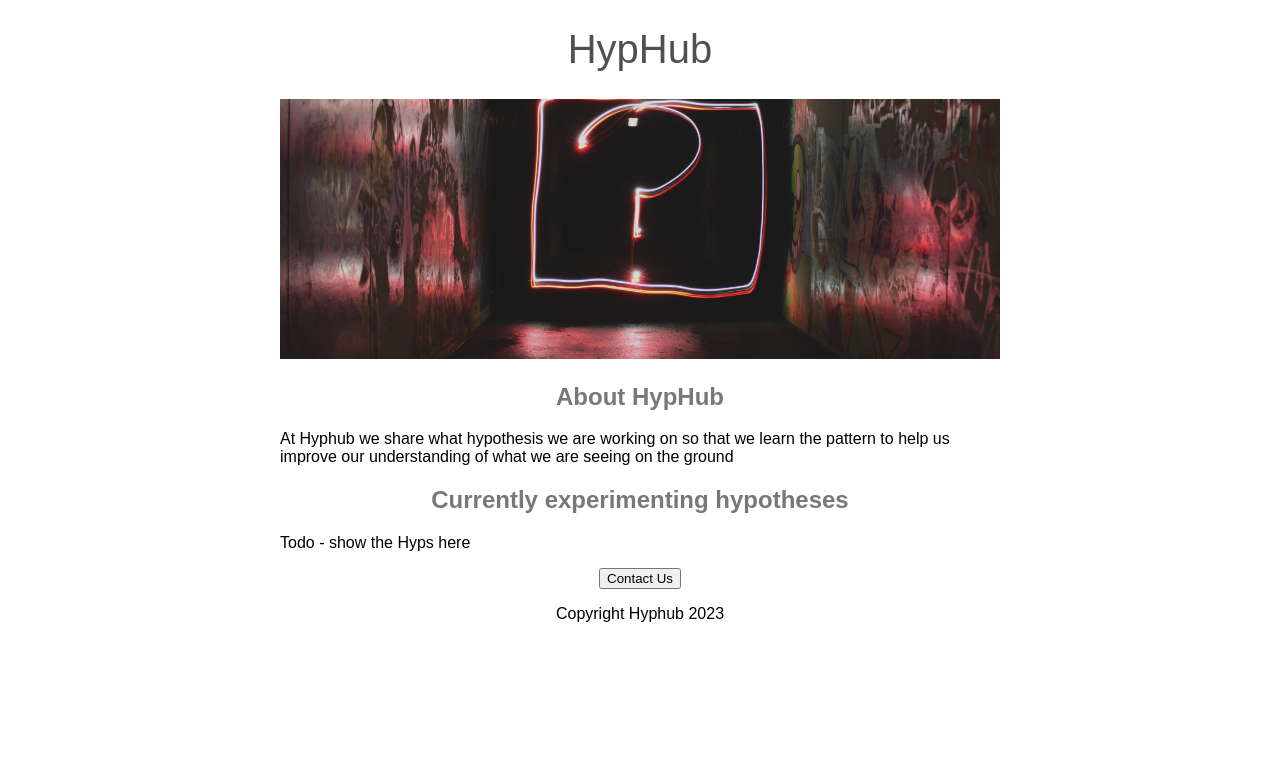
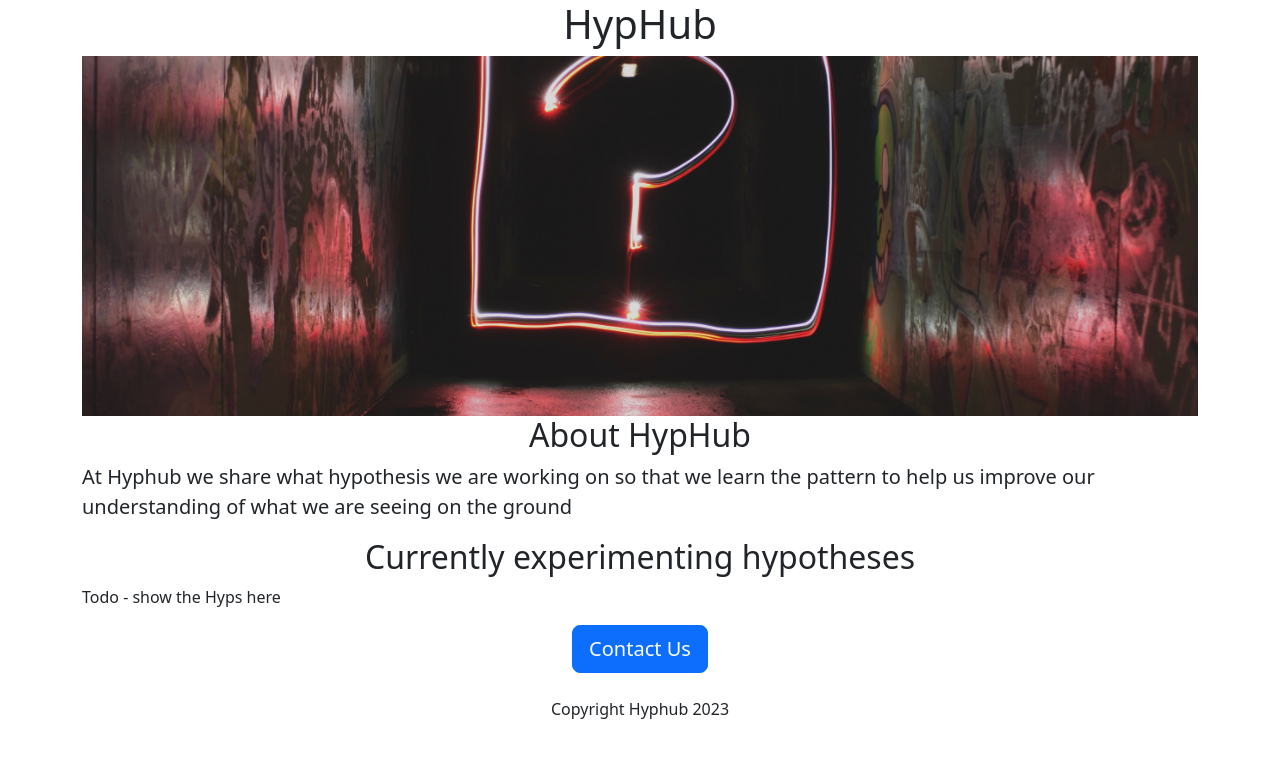
Before and after one commit to premalatha-balan/pyflask, a Flask app: page / in a window 1280 px wide. Shown: the top 758 px of the page. Run offline with Flask 2, Linux system fonts and the light colour scheme.

Commit message:
used bootstrap to style the page

```diff
--- a/templates/home.html
+++ b/templates/home.html
@@ -1,51 +1,32 @@
 <!DOCTYPE html>
 <html>
   <head>
+    <meta charset="utf-8">
+    <meta name="viewport" content="width=device-width, initial-scale=1">
+<link href="https://cdn.jsdelivr.net/npm/bootstrap@5.3.0-alpha1/dist/css/bootstrap.min.css" rel="stylesheet" integrity="sha384-GLhlTQ8iRABdZLl6O3oVMWSktQOp6b7In1Zl3/Jr59b6EGGoI1aFkw7cmDA6j6gD" crossorigin="anonymous">
     <style>
-      h1 {
-        font-size:  40px;
-        font-family: Arial;
-        font-weight: normal;
-        color:rgb(80, 80, 80);
-        text-align: center;
-      }
-      #banner{
+      #banner {
+        height: 360px;
         width: 100%;
-        height: 260px;
         object-fit: cover;
       }
-      h2 {
-        font-family: Arial;
-        font-sizeL: 32px;
-        color: rgb(120, 120, 120);
-        text-align: center;
-        fot-weight: normal;
-      }
-      .bodytext {
-        font-family: Arial;
-        color: rgb(80)80, 80);
-      }
-      #container {
-        max-width: 720px;
-        margin: 0 auto;
-      }
     </style>
+
     <title>Hypsters</title>
   </head>
   <body>
-    <div id="container">
-      <h1>HypHub</h1>
-      <img id = "banner"
-   src="https://pyflask.premalathabalan.repl.co/static/banner.jpg" >
-      <h2>About HypHub</h2>
-      <p class="bodytext">
+    <div class="container">
+      <h1 class="text-center" mt-2 mb-4>HypHub</h1>
+      <img class="img-fluid" id = "banner" src="https://pyflask.premalathabalan.repl.co/static/banner.jpg"  >
+      <h2 class="text-center" mt-2 mb-4>About HypHub</h2>
+      <p class="lead">
         At Hyphub we share what hypothesis we are working on so that we learn the pattern to help us improve our understanding of what we are seeing on the ground
       </p>
-      <h2>Currently experimenting hypotheses</h2>
-      <p class="bodytext">Todo - show the Hyps here</p>
-      <div style="text-align: center; ">
-      <button>Contact Us</button>
-        <p style="font-family: Arial;">Copyright Hyphub 2023</p>
+      <h2 class="text-center" mt-2 mb-4 >Currently experimenting hypotheses</h2>
+      <p>Todo - show the Hyps here</p>
+      <div class="text-center" >
+      <button class="btn btn-primary btn-lg" >Contact Us</button>
+        <p class = mt-4 >Copyright Hyphub 2023</p>
       </div>
     </div>
   </body>
```
